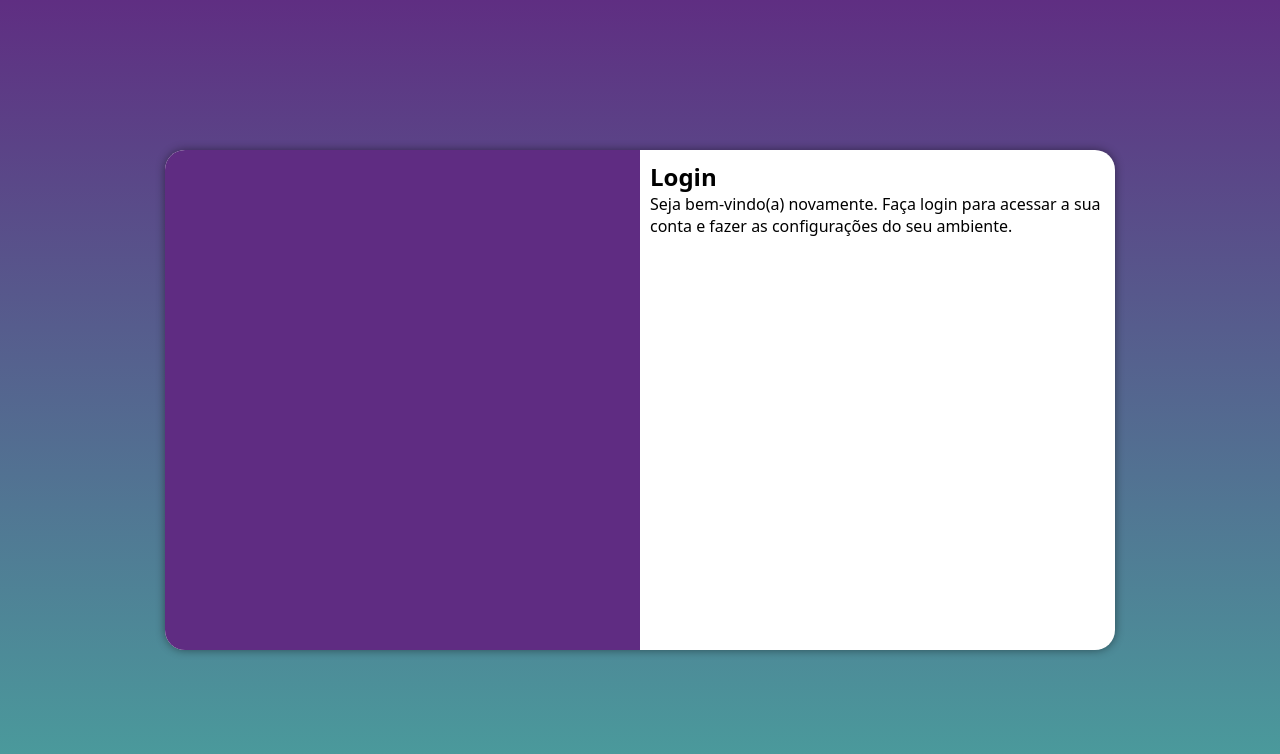
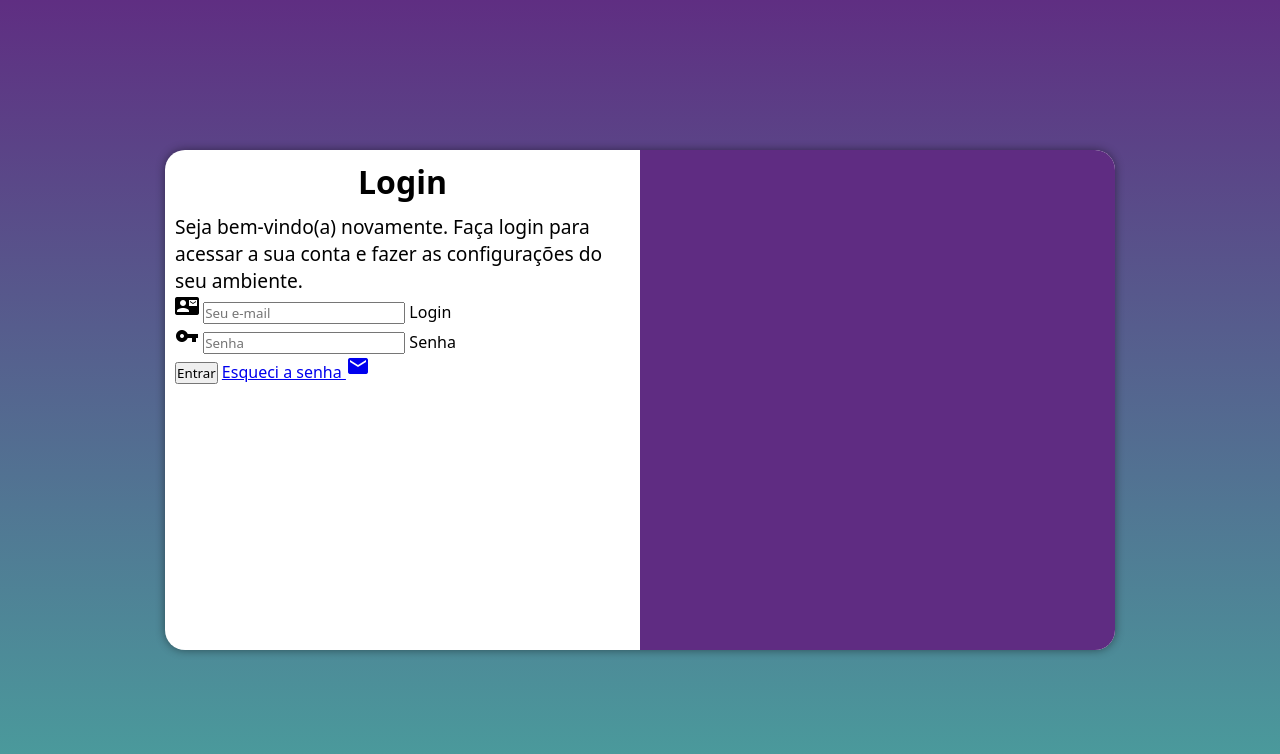
Before and after one commit to FartoMan/projeto-telalogin, a plain HTML site: page index.html in a window 1280 px wide. Drawn offline with Linux system fonts and the light colour scheme.

Commit message:
Formulário

```diff
--- a/estilos/mq.css
+++ b/estilos/mq.css
@@ -30,13 +30,19 @@
     }
 
     section#login > div#imagem {
-        float: left;
+        float: right;
         width: 50%;
         height: 100%;
     }
 
     section#login > div#formulario {
-        float: right;
+        float: left;
         width: 50%;
     }
+    div#formulario > h1 {
+        font-size: 2em;
+    }
+    div#formulario > p {
+        font-size: 1.2em;
+    }
 }
--- a/estilos/style.css
+++ b/estilos/style.css
@@ -59,3 +59,12 @@ section#login > div#formulario {
     display: block;
     padding: 10px;
 }
+
+div#formulario > h1 {
+    text-align: center;
+    margin-bottom: 10px;
+}
+
+div#formulario > p {
+    font-size: 0.8em;
+}
--- a/index.html
+++ b/index.html
@@ -4,6 +4,7 @@
     <meta charset="UTF-8">
     <meta name="viewport" content="width=device-width, initial-scale=1.0">
     <title>Login</title>
+    <link href="https://fonts.googleapis.com/icon?family=Material+Icons" rel="stylesheet">
     <link rel="stylesheet" href="estilos/style.css">
     <link rel="stylesheet" href="estilos/mq.css">
 </head>
@@ -16,8 +17,23 @@
             <div id="formulario">
                 <h1>Login</h1>
                 <p>Seja bem-vindo(a) novamente. Faça login para acessar a sua conta e fazer as configurações do seu ambiente.</p>
-                <form action="login.php" method="post">
-
+                <form action="login.php" method="post" autocomplete="on">
+                    <div class="campo">
+                        <i class="material-icons">contact_mail</i>
+                        <input type="email" name="login" id="ilogin" placeholder="Seu e-mail" autocomplete="email" required maxlength="30">
+                        <label for="ilogin">Login</label>
+                    </div>
+                    <div class="campo">
+                        <i class="material-icons">vpn_key</i>
+                        <input type="password" name="Senha" id="isenha" placeholder="Senha" autocomplete="current-password" required minlength="8" maxlength="16">
+                        <label for="isenha">Senha</label>
+                    </div>
+                    <div>
+                        <input type="submit" value="Entrar">
+                        <a href="esqueci.html">
+                            Esqueci a senha <i class="material-icons">mail</i>
+                        </a>
+                    </div>
                 </form>
             </div>
         </section>
```
